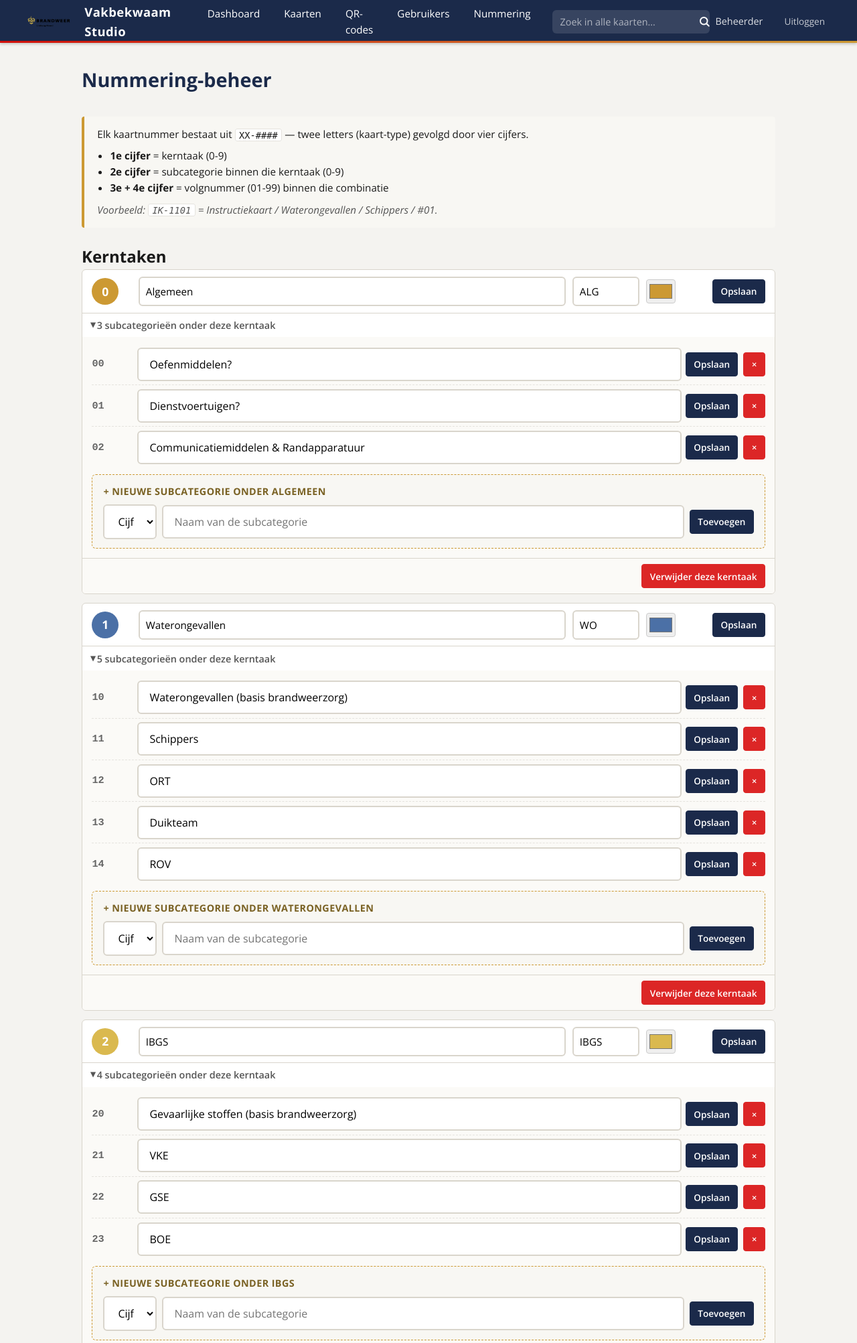
After one commit to RVHW97/Vakbekwaam-Studio, a Flask app: page /beheer/nummering in a window 1280 px wide. The commit adds this page. Shown: the top 2005 px of the page at 67% size. Run offline with Flask 3, Linux system fonts and the light colour scheme; a user stored in the database is signed in; data comes from the database, SQL or seed files in the repository; some libraries are stand-ins or nearby versions; some web fonts are replaced.

Commit message:
v0.7.5 — Nummering-refactor fase 1: kerntaken + subcategorieën beheerpagina
Eerste stap van de VGGM-nummering-refactor (XX-####). Deze versie voegt
het datamodel + admin-tool toe; formulier en generator volgen in fase 2/3.

- Nieuw datamodel: Kerntaak (cijfer 0-9, naam, afkorting, kleur) en
  Subcategorie (0-9 per kerntaak) in models.py met cascade.
- seed_kerntaken_en_subcategorieen(): idempotente vulling met 10 kerntaken
  + 38 subcategorieën uit 20260504_Nummering.xlsx. Onduidelijke items
  krijgen 'Nog te bepalen'-namen tot de admin ze via de UI hernoemt.
- Nieuwe beheer-blueprint met admin-only route /beheer/nummering.
  Kerntaak-rijen met inline naam/afkorting/kleur-edit + accordion voor
  subcategorieën. Add/edit/delete op beide niveaus.
- Kleurpicker (HTML5 input type=color) per kerntaak. Nieuwe 5 kerntaken
  hebben placeholder-kleuren die via de beheerpagina te wijzigen zijn.
- Nav-link 'Nummering' in de bovenbalk, alleen voor admins.

Versie-bump v0.7.5, changelog + roadmap bijgewerkt met fase-planning.

```diff
--- a/app/__init__.py
+++ b/app/__init__.py
@@ -19,7 +19,7 @@ def _enable_sqlite_fk(dbapi_conn, _connection_record):
 
 # Versie van de applicatie — toont in de footer van elke pagina.
 # Bumpen volgens semver: patch bij bugfix, minor bij afgeronde fase.
-__version__ = '0.7.4'
+__version__ = '0.7.5'
 __version_date__ = '11 augustus 2026'
 
 db = SQLAlchemy()
@@ -66,10 +66,14 @@ def create_app():
     from app.qr import bp as qr_bp
     app.register_blueprint(qr_bp)
 
+    from app.beheer import bp as beheer_bp
+    app.register_blueprint(beheer_bp)
+
     with app.app_context():
         from app import models
         db.create_all()
         models.migreer_schema()
         models.seed_admin()
+        models.seed_kerntaken_en_subcategorieen()
 
     return app
--- /dev/null
+++ b/app/beheer/__init__.py
@@ -0,0 +1,5 @@
+from flask import Blueprint
+
+bp = Blueprint('beheer', __name__, url_prefix='/beheer')
+
+from app.beheer import routes
--- /dev/null
+++ b/app/beheer/routes.py
@@ -0,0 +1,151 @@
+"""Beheer-blueprint — admin-only pagina's voor systeeminstellingen.
+
+Nummering: kerntaken (0-9) en hun subcategorieen (0-9) beheren, met naam en kleur.
+Voedt fase 2 (formulier) en fase 3 (nummer-generator) van de nummering-refactor.
+"""
+import re
+from flask import render_template, redirect, url_for, flash, request, abort
+from flask_login import current_user
+from app import db
+from app.beheer import bp
+from app.models import Kerntaak, Subcategorie
+from app.auth.routes import admin_required
+
+
+HEX_KLEUR_PAT = re.compile(r'^#[0-9A-Fa-f]{6}$')
+
+
+def _valideer_cijfer(waarde, veldnaam='cijfer'):
+    """Cast naar int en check op 0-9. Retourneert (int_of_None, foutmelding_of_None)."""
+    if waarde is None or waarde == '':
+        return None, f'{veldnaam.capitalize()} is verplicht.'
+    try:
+        n = int(waarde)
+    except (ValueError, TypeError):
+        return None, f'{veldnaam.capitalize()} moet een cijfer 0-9 zijn.'
+    if n < 0 or n > 9:
+        return None, f'{veldnaam.capitalize()} moet tussen 0 en 9 liggen.'
+    return n, None
+
+
+@bp.route('/nummering', methods=['GET'])
+@admin_required
+def nummering():
+    kerntaken = Kerntaak.query.order_by(Kerntaak.cijfer).all()
+    return render_template('beheer/nummering.html', kerntaken=kerntaken)
+
+
+# ------------------------- Kerntaak-acties -------------------------
+
+@bp.route('/nummering/kerntaak/nieuw', methods=['POST'])
+@admin_required
+def kerntaak_nieuw():
+    cijfer, fout = _valideer_cijfer(request.form.get('cijfer'), 'cijfer')
+    if fout:
+        flash(fout, 'danger')
+        return redirect(url_for('beheer.nummering'))
+    if Kerntaak.query.filter_by(cijfer=cijfer).first():
+        flash(f'Er bestaat al een kerntaak met cijfer {cijfer}.', 'danger')
+        return redirect(url_for('beheer.nummering'))
+    naam = (request.form.get('naam') or '').strip()
+    if not naam:
+        flash('Naam is verplicht.', 'danger')
+        return redirect(url_for('beheer.nummering'))
+    afkorting = (request.form.get('afkorting') or '').strip().upper()[:10]
+    kleur = (request.form.get('kleur') or '').strip() or '#B8B2A4'
+    if not HEX_KLEUR_PAT.match(kleur):
+        kleur = '#B8B2A4'
+    # Slug op basis van naam; unieke suffix bij botsing.
+    basis_sleutel = re.sub(r'[^a-z0-9]+', '_', naam.lower()).strip('_') or f'kerntaak_{cijfer}'
+    sleutel = basis_sleutel
+    n = 2
+    while Kerntaak.query.filter_by(sleutel=sleutel).first():
+        sleutel = f'{basis_sleutel}_{n}'
+        n += 1
+    kt = Kerntaak(cijfer=cijfer, sleutel=sleutel, naam=naam,
+                  afkorting=afkorting or naam[:3].upper(), kleur=kleur)
+    db.session.add(kt)
+    db.session.commit()
+    flash(f'Kerntaak "{kt.naam}" toegevoegd.', 'success')
+    return redirect(url_for('beheer.nummering'))
+
+
+@bp.route('/nummering/kerntaak/<int:kerntaak_id>/opslaan', methods=['POST'])
+@admin_required
+def kerntaak_opslaan(kerntaak_id):
+    kt = Kerntaak.query.get_or_404(kerntaak_id)
+    naam = (request.form.get('naam') or '').strip()
+    if not naam:
+        flash('Naam is verplicht.', 'danger')
+        return redirect(url_for('beheer.nummering'))
+    afkorting = (request.form.get('afkorting') or '').strip().upper()[:10]
+    kleur = (request.form.get('kleur') or '').strip() or '#B8B2A4'
+    if not HEX_KLEUR_PAT.match(kleur):
+        flash(f'Ongeldige kleurcode "{kleur}" — moet #RRGGBB zijn.', 'danger')
+        return redirect(url_for('beheer.nummering'))
+    kt.naam = naam
+    kt.afkorting = afkorting or kt.afkorting
+    kt.kleur = kleur
+    db.session.commit()
+    flash(f'Kerntaak {kt.cijfer} — {kt.naam} bijgewerkt.', 'success')
+    return redirect(url_for('beheer.nummering'))
+
+
+@bp.route('/nummering/kerntaak/<int:kerntaak_id>/verwijderen', methods=['POST'])
+@admin_required
+def kerntaak_verwijderen(kerntaak_id):
+    kt = Kerntaak.query.get_or_404(kerntaak_id)
+    naam = kt.naam
+    db.session.delete(kt)  # cascade wist ook subcategorieen
+    db.session.commit()
+    flash(f'Kerntaak "{naam}" (en zijn subcategorieen) verwijderd.', 'info')
+    return redirect(url_for('beheer.nummering'))
+
+
+# ------------------------- Subcategorie-acties -------------------------
+
+@bp.route('/nummering/kerntaak/<int:kerntaak_id>/subcategorie/nieuw', methods=['POST'])
+@admin_required
+def subcategorie_nieuw(kerntaak_id):
+    kt = Kerntaak.query.get_or_404(kerntaak_id)
+    cijfer, fout = _valideer_cijfer(request.form.get('cijfer'), 'cijfer')
+    if fout:
+        flash(fout, 'danger')
+        return redirect(url_for('beheer.nummering'))
+    if Subcategorie.query.filter_by(kerntaak_id=kt.id, cijfer=cijfer).first():
+        flash(f'Er bestaat al een subcategorie met cijfer {cijfer} onder {kt.naam}.', 'danger')
+        return redirect(url_for('beheer.nummering'))
+    naam = (request.form.get('naam') or '').strip()
+    if not naam:
+        flash('Naam is verplicht.', 'danger')
+        return redirect(url_for('beheer.nummering'))
+    sub = Subcategorie(kerntaak_id=kt.id, cijfer=cijfer, naam=naam)
+    db.session.add(sub)
+    db.session.commit()
+    flash(f'Subcategorie {kt.cijfer}{cijfer} toegevoegd.', 'success')
+    return redirect(url_for('beheer.nummering'))
+
+
+@bp.route('/nummering/subcategorie/<int:sub_id>/opslaan', methods=['POST'])
+@admin_required
+def subcategorie_opslaan(sub_id):
+    sub = Subcategorie.query.get_or_404(sub_id)
+    naam = (request.form.get('naam') or '').strip()
+    if not naam:
+        flash('Naam is verplicht.', 'danger')
+        return redirect(url_for('beheer.nummering'))
+    sub.naam = naam
+    db.session.commit()
+    flash(f'Subcategorie {sub.kerntaak.cijfer}{sub.cijfer} bijgewerkt.', 'success')
+    return redirect(url_for('beheer.nummering'))
+
+
+@bp.route('/nummering/subcategorie/<int:sub_id>/verwijderen', methods=['POST'])
+@admin_required
+def subcategorie_verwijderen(sub_id):
+    sub = Subcategorie.query.get_or_404(sub_id)
+    label = f'{sub.kerntaak.cijfer}{sub.cijfer}'
+    db.session.delete(sub)
+    db.session.commit()
+    flash(f'Subcategorie {label} verwijderd.', 'info')
+    return redirect(url_for('beheer.nummering'))
--- a/app/templates/base.html
+++ b/app/templates/base.html
@@ -25,6 +25,7 @@
             <a href="{{ url_for('qr.overzicht') }}" class="nav-link">QR-codes</a>
             {% if current_user.is_beheerder %}
             <a href="{{ url_for('auth.gebruikers') }}" class="nav-link">Gebruikers</a>
+            <a href="{{ url_for('beheer.nummering') }}" class="nav-link">Nummering</a>
             {% endif %}
         </div>
         <form method="GET" action="{{ url_for('kaarten.zoeken') }}" class="nav-zoek">
--- /dev/null
+++ b/app/templates/beheer/nummering.html
@@ -0,0 +1,278 @@
+{% extends "base.html" %}
+{% block title %}Nummering-beheer — Vakbekwaam Studio{% endblock %}
+
+{% block head_extra %}
+<style>
+    .nummering-uitleg {
+        background: #F8F7F3;
+        border-left: 4px solid #CC9933;
+        padding: 0.9rem 1.2rem;
+        border-radius: 4px;
+        margin-bottom: 1.5rem;
+        font-size: 0.95rem;
+    }
+    .nummering-uitleg code {
+        background: #fff;
+        padding: 0.05rem 0.35rem;
+        border-radius: 3px;
+        font-size: 0.9em;
+        border: 1px solid #E5E3DE;
+    }
+    .kerntaak-rij {
+        background: #fff;
+        border: 1px solid var(--kleur-rand);
+        border-radius: 6px;
+        margin-bottom: 0.8rem;
+        overflow: hidden;
+    }
+    .kerntaak-kop {
+        display: grid;
+        grid-template-columns: 60px 1fr 100px 90px auto;
+        gap: 0.6rem;
+        align-items: center;
+        padding: 0.6rem 0.9rem;
+        border-bottom: 1px solid var(--kleur-rand);
+    }
+    .kerntaak-cijfer-bol {
+        width: 40px;
+        height: 40px;
+        border-radius: 50%;
+        display: flex;
+        align-items: center;
+        justify-content: center;
+        color: #fff;
+        font-weight: 700;
+        font-size: 1.1rem;
+    }
+    .kerntaak-form-inline,
+    .subcategorie-form-inline {
+        display: contents;
+    }
+    .kerntaak-form-inline .form-input,
+    .subcategorie-form-inline .form-input {
+        padding: 0.4rem 0.55rem;
+        font-size: 0.95rem;
+    }
+    .kerntaak-form-inline input[type="color"] {
+        width: 44px;
+        height: 36px;
+        padding: 2px;
+        border: 1px solid #ccc;
+        border-radius: 4px;
+        cursor: pointer;
+    }
+    .kerntaak-form-inline .btn-groep,
+    .subcategorie-form-inline .btn-groep {
+        display: flex;
+        gap: 0.35rem;
+        justify-content: flex-end;
+    }
+    .btn-mini {
+        padding: 0.35rem 0.7rem;
+        font-size: 0.85rem;
+        min-height: 36px;
+        border-radius: 4px;
+        border: 1px solid #ccc;
+        background: #fff;
+        cursor: pointer;
+        font-family: inherit;
+        font-weight: 600;
+    }
+    .btn-mini.btn-primary {
+        background: var(--kleur-blauw);
+        color: #fff;
+        border-color: var(--kleur-blauw);
+    }
+    .btn-mini.btn-danger {
+        background: #DC2626;
+        color: #fff;
+        border-color: #DC2626;
+    }
+    .btn-mini.btn-danger:hover { background: #B91C1C; }
+    .btn-mini.btn-primary:hover { background: #142033; }
+
+    .subcategorieen-blok {
+        padding: 0.6rem 0.9rem 0.9rem 0.9rem;
+        background: #fbfaf7;
+    }
+    .subcategorieen-blok h4 {
+        margin: 0 0 0.5rem 0;
+        color: #555;
+        font-size: 0.9rem;
+        text-transform: uppercase;
+        letter-spacing: 0.4px;
+    }
+    .subcategorie-rij {
+        display: grid;
+        grid-template-columns: 60px 1fr auto;
+        gap: 0.5rem;
+        align-items: center;
+        padding: 0.35rem 0;
+        border-bottom: 1px dashed #E5E3DE;
+    }
+    .subcategorie-rij:last-of-type { border-bottom: none; }
+    .subcategorie-nummer {
+        font-family: 'Courier New', monospace;
+        font-weight: 700;
+        color: #666;
+        font-size: 0.95rem;
+    }
+
+    .nieuw-blok {
+        background: #F8F7F3;
+        border: 1px dashed #CC9933;
+        border-radius: 6px;
+        padding: 0.8rem 1rem;
+        margin-top: 0.6rem;
+    }
+    .nieuw-blok h4 {
+        margin: 0 0 0.5rem 0;
+        color: #7A6224;
+        font-size: 0.9rem;
+    }
+    .nieuw-blok-rij {
+        display: grid;
+        grid-template-columns: 80px 1fr auto;
+        gap: 0.5rem;
+        align-items: center;
+    }
+
+    .nieuw-kerntaak-blok {
+        background: #EDF4EE;
+        border: 1px dashed #4C7F52;
+        margin-top: 1.5rem;
+    }
+    .nieuw-kerntaak-blok h4 { color: #2F5033; }
+    .nieuw-kerntaak-rij {
+        display: grid;
+        grid-template-columns: 60px 1fr 110px 60px auto;
+        gap: 0.5rem;
+        align-items: center;
+    }
+
+    details.subcategorie-toggle > summary {
+        cursor: pointer;
+        padding: 0.4rem 0.9rem;
+        color: #555;
+        font-size: 0.9rem;
+        font-weight: 600;
+        list-style: none;
+    }
+    details.subcategorie-toggle > summary::marker,
+    details.subcategorie-toggle > summary::-webkit-details-marker { display: none; }
+    details.subcategorie-toggle > summary::before {
+        content: '▸ ';
+        display: inline-block;
+        transition: transform 0.15s;
+    }
+    details.subcategorie-toggle[open] > summary::before {
+        transform: rotate(90deg);
+    }
+</style>
+{% endblock %}
+
+{% block content %}
+<div class="page-header">
+    <h1>Nummering-beheer</h1>
+</div>
+
+<div class="nummering-uitleg">
+    <p style="margin:0 0 0.4rem 0;">
+        Elk kaartnummer bestaat uit <code>XX-####</code> — twee letters (kaart-type)
+        gevolgd door vier cijfers.
+    </p>
+    <ul style="margin:0.3rem 0 0 1.2rem; padding:0;">
+        <li><strong>1e cijfer</strong> = kerntaak (0-9)</li>
+        <li><strong>2e cijfer</strong> = subcategorie binnen die kerntaak (0-9)</li>
+        <li><strong>3e + 4e cijfer</strong> = volgnummer (01-99) binnen die combinatie</li>
+    </ul>
+    <p style="margin:0.5rem 0 0 0; color:#555;">
+        <em>Voorbeeld: <code>IK-1101</code> = Instructiekaart / Waterongevallen / Schippers / #01.</em>
+    </p>
+</div>
+
+<h2 style="margin-top: 1.5rem;">Kerntaken</h2>
+
+{% for kt in kerntaken %}
+<div class="kerntaak-rij">
+    <form method="POST" action="{{ url_for('beheer.kerntaak_opslaan', kerntaak_id=kt.id) }}" class="kerntaak-form-inline">
+        <input type="hidden" name="csrf_token" value="{{ csrf_token() }}">
+        <div class="kerntaak-kop">
+            <div class="kerntaak-cijfer-bol" style="background: {{ kt.kleur }};">{{ kt.cijfer }}</div>
+            <input type="text" name="naam" value="{{ kt.naam }}" class="form-input" required maxlength="80" placeholder="Naam kerntaak">
+            <input type="text" name="afkorting" value="{{ kt.afkorting }}" class="form-input" maxlength="10" placeholder="AFK" style="text-transform:uppercase;">
+            <input type="color" name="kleur" value="{{ kt.kleur }}" title="Kleur">
+            <div class="btn-groep">
+                <button type="submit" class="btn-mini btn-primary">Opslaan</button>
+            </div>
+        </div>
+    </form>
+
+    <details class="subcategorie-toggle" {% if kt.subcategorieen.count() %}open{% endif %}>
+        <summary>{{ kt.subcategorieen.count() }} subcategorie{{ '' if kt.subcategorieen.count() == 1 else 'ën' }} onder deze kerntaak</summary>
+        <div class="subcategorieen-blok">
+            {% for sub in kt.subcategorieen %}
+            <div class="subcategorie-rij">
+                <span class="subcategorie-nummer">{{ kt.cijfer }}{{ sub.cijfer }}</span>
+                <form method="POST" action="{{ url_for('beheer.subcategorie_opslaan', sub_id=sub.id) }}"
+                      style="display:flex; gap:0.4rem; align-items:center;">
+                    <input type="hidden" name="csrf_token" value="{{ csrf_token() }}">
+                    <input type="text" name="naam" value="{{ sub.naam }}" class="form-input" required maxlength="120" style="flex:1;">
+                    <button type="submit" class="btn-mini btn-primary">Opslaan</button>
+                </form>
+                <form method="POST" action="{{ url_for('beheer.subcategorie_verwijderen', sub_id=sub.id) }}"
+                      onsubmit="return confirm('Subcategorie {{ kt.cijfer }}{{ sub.cijfer }} verwijderen? Dit is niet ongedaan te maken.');">
+                    <input type="hidden" name="csrf_token" value="{{ csrf_token() }}">
+                    <button type="submit" class="btn-mini btn-danger" title="Verwijder subcategorie">×</button>
+                </form>
+            </div>
+            {% endfor %}
+
+            <form method="POST" action="{{ url_for('beheer.subcategorie_nieuw', kerntaak_id=kt.id) }}">
+                <input type="hidden" name="csrf_token" value="{{ csrf_token() }}">
+                <div class="nieuw-blok">
+                    <h4>+ Nieuwe subcategorie onder {{ kt.naam }}</h4>
+                    <div class="nieuw-blok-rij">
+                        <select name="cijfer" class="form-input" required>
+                            <option value="">Cijfer</option>
+                            {% for c in range(10) %}
+                            <option value="{{ c }}">{{ c }}</option>
+                            {% endfor %}
+                        </select>
+                        <input type="text" name="naam" class="form-input" required maxlength="120" placeholder="Naam van de subcategorie">
+                        <button type="submit" class="btn-mini btn-primary">Toevoegen</button>
+                    </div>
+                </div>
+            </form>
+        </div>
+    </details>
+
+    <form method="POST" action="{{ url_for('beheer.kerntaak_verwijderen', kerntaak_id=kt.id) }}"
+          onsubmit="return confirm('Kerntaak {{ kt.naam }} EN alle {{ kt.subcategorieen.count() }} subcategorieën verwijderen? Dit is niet ongedaan te maken.');"
+          style="padding: 0.5rem 0.9rem; text-align: right; border-top: 1px solid var(--kleur-rand); background: #fbfaf7;">
+        <input type="hidden" name="csrf_token" value="{{ csrf_token() }}">
+        <button type="submit" class="btn-mini btn-danger">Verwijder deze kerntaak</button>
+    </form>
+</div>
+{% endfor %}
+
+<form method="POST" action="{{ url_for('beheer.kerntaak_nieuw') }}">
+    <input type="hidden" name="csrf_token" value="{{ csrf_token() }}">
+    <div class="nieuw-blok nieuw-kerntaak-blok">
+        <h4>+ Nieuwe kerntaak toevoegen</h4>
+        <div class="nieuw-kerntaak-rij">
+            <select name="cijfer" class="form-input" required>
+                <option value="">Cijfer</option>
+                {% for c in range(10) %}
+                <option value="{{ c }}">{{ c }}</option>
+                {% endfor %}
+            </select>
+            <input type="text" name="naam" class="form-input" required maxlength="80" placeholder="Naam kerntaak">
+            <input type="text" name="afkorting" class="form-input" maxlength="10" placeholder="AFK" style="text-transform:uppercase;">
+            <input type="color" name="kleur" value="#B8B2A4" title="Kleur">
+            <button type="submit" class="btn-mini btn-primary">Toevoegen</button>
+        </div>
+    </div>
+</form>
+
+{% endblock %}
```
Also changed, not shown: app/models.py (+152 -0 lines).
